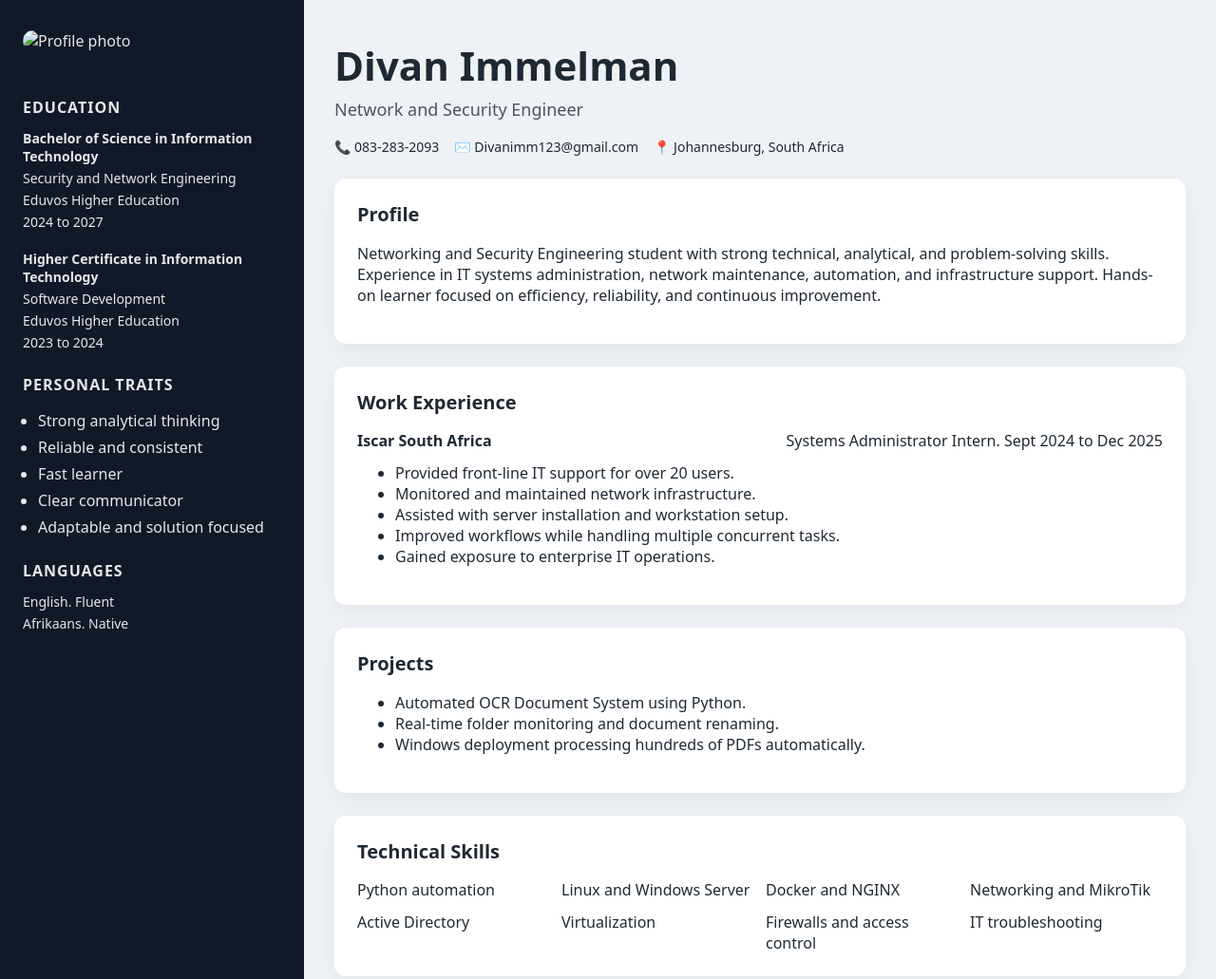
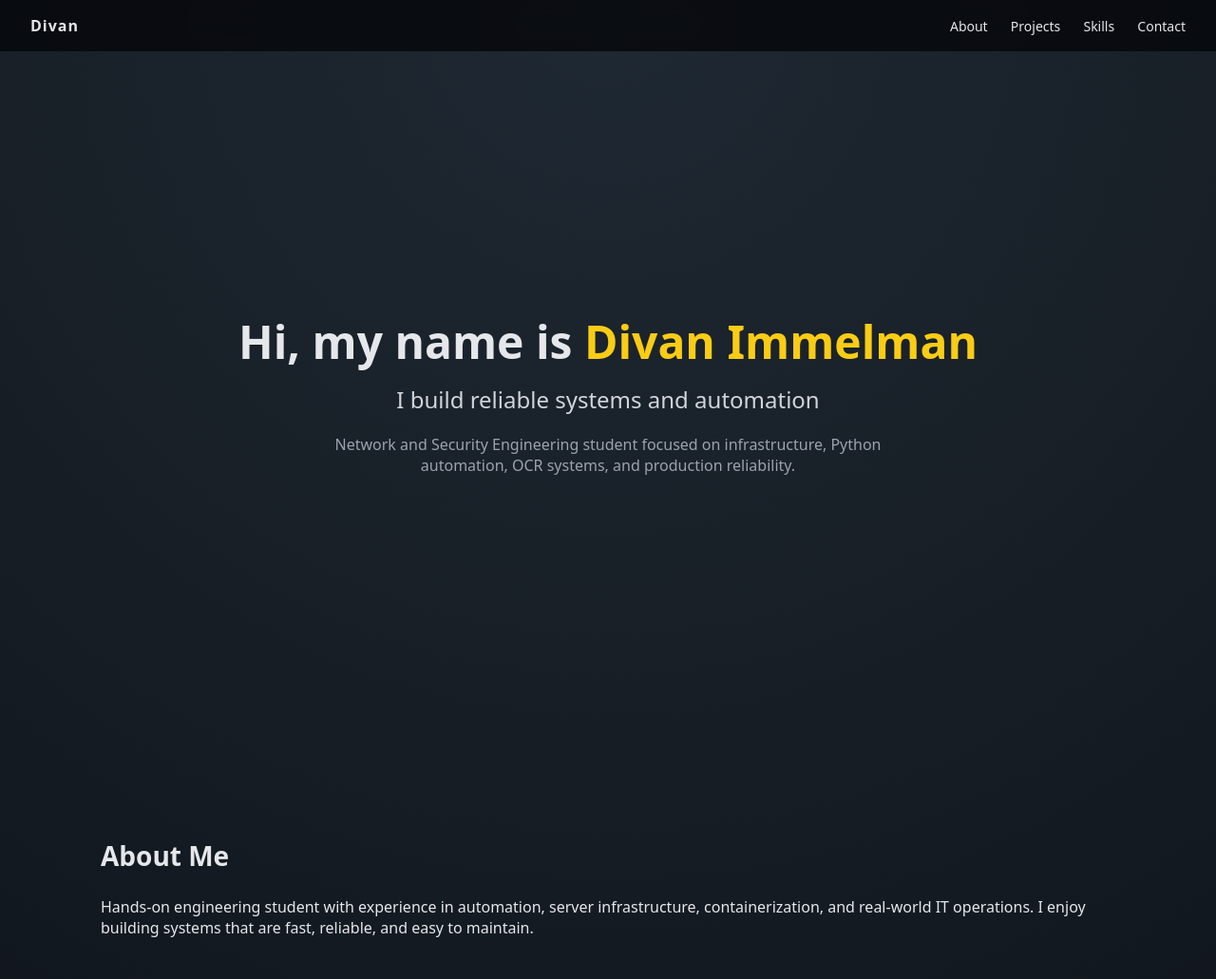
Before and after one commit to Divan-99/divanimmelman-site, a plain HTML site: page index.html in a window 1280 px wide. Shown: the top 1031 px of the page at 95% size. Drawn offline with Linux system fonts and the light colour scheme.

Commit message:
Dark modern portfolio layout inspired by reference site

```diff
--- a/index.html
+++ b/index.html
@@ -9,132 +9,77 @@
 </head>
 <body>
 
-<div class="layout">
+<nav class="navbar">
+    <div class="logo">Divan</div>
+    <div class="nav-links">
+        <a href="#about">About</a>
+        <a href="#projects">Projects</a>
+        <a href="#skills">Skills</a>
+        <a href="#contact">Contact</a>
+    </div>
+</nav>
 
-    <aside class="sidebar">
-        <img class="profile-photo" src="assets/profile.jpg" alt="Profile photo">
-
-        <section>
-            <h3>Education</h3>
-
-            <p class="bold">Bachelor of Science in Information Technology</p>
-            <p>Security and Network Engineering</p>
-            <p>Eduvos Higher Education</p>
-            <p>2024 to 2027</p>
-
-            <div class="spacer"></div>
-
-            <p class="bold">Higher Certificate in Information Technology</p>
-            <p>Software Development</p>
-            <p>Eduvos Higher Education</p>
-            <p>2023 to 2024</p>
+<section class="hero">
+    <div class="hero-content">
+        <h1>Hi, my name is <span>Divan Immelman</span></h1>
+        <h2>I build reliable systems and automation</h2>
+        <p>
+            Network and Security Engineering student focused on infrastructure,
+            Python automation, OCR systems, and production reliability.
+        </p>
+    </div>
 </section>
 
-        <section>
-            <h3>Personal Traits</h3>
-            <ul>
-                <li>Strong analytical thinking</li>
-                <li>Reliable and consistent</li>
-                <li>Fast learner</li>
-                <li>Clear communicator</li>
-                <li>Adaptable and solution focused</li>
-            </ul>
-        </section>
-
-        <section>
-            <h3>Languages</h3>
-            <p>English. Fluent</p>
-            <p>Afrikaans. Native</p>
-        </section>
-
-    </aside>
-
-    <main class="content">
-
-        <header class="hero">
-            <h1>Divan Immelman</h1>
-            <p class="headline">Network and Security Engineer</p>
-
-            <div class="contact-row">
-                <div>📞 083-283-2093</div>
-                <div>✉️ Divanimm123@gmail.com</div>
-                <div>📍 Johannesburg, South Africa</div>
-            </div>
-        </header>
-
-        <section class="card">
-            <h2>Profile</h2>
+<section id="about" class="section">
+    <h3>About Me</h3>
     <p>
-                Networking and Security Engineering student with strong technical, analytical, and problem-solving skills.
-                Experience in IT systems administration, network maintenance, automation, and infrastructure support.
-                Hands-on learner focused on efficiency, reliability, and continuous improvement.
+        Hands-on engineering student with experience in automation, server infrastructure,
+        containerization, and real-world IT operations. I enjoy building systems that are fast,
+        reliable, and easy to maintain.
     </p>
 </section>
 
-        <section class="card">
-            <h2>Work Experience</h2>
+<section id="projects" class="section">
+    <h3>Projects</h3>
 
-            <div class="job">
-                <div class="job-header">
-                    <strong>Iscar South Africa</strong>
-                    <span>Systems Administrator Intern. Sept 2024 to Dec 2025</span>
+    <div class="card-grid">
+        <div class="card">
+            <h4>Modular Desktop OCR Platform</h4>
+            <p>Configurable OCR system using Python and PySide6 for automated document processing.</p>
         </div>
 
-                <ul>
-                    <li>Provided front-line IT support for over 20 users.</li>
-                    <li>Monitored and maintained network infrastructure.</li>
-                    <li>Assisted with server installation and workstation setup.</li>
-                    <li>Improved workflows while handling multiple concurrent tasks.</li>
-                    <li>Gained exposure to enterprise IT operations.</li>
-                </ul>
+        <div class="card">
+            <h4>Barcode Extraction Pipeline</h4>
+            <p>YOLOv8 and OpenCV pipeline optimized for fast barcode recognition in PDFs.</p>
         </div>
 
+        <div class="card">
+            <h4>Self-hosted Infrastructure Lab</h4>
+            <p>Proxmox, Docker, reverse proxy, firewall configuration, and secure service hosting.</p>
+        </div>
+    </div>
 </section>
 
-        <section class="card">
-            <h2>Projects</h2>
+<section id="skills" class="section">
+    <h3>Skills</h3>
 
-            <ul>
-                <li>Automated OCR Document System using Python.</li>
-                <li>Real-time folder monitoring and document renaming.</li>
-                <li>Windows deployment processing hundreds of PDFs automatically.</li>
-            </ul>
-
+    <div class="skill-grid">
+        <div>Python</div>
+        <div>Linux</div>
+        <div>Docker</div>
+        <div>NGINX</div>
+        <div>MikroTik</div>
+        <div>Networking</div>
+        <div>Windows Server</div>
+        <div>Git</div>
+    </div>
 </section>
 
-        <section class="card">
-            <h2>Technical Skills</h2>
-
-            <div class="skills-grid">
-                <div>Python automation</div>
-                <div>Linux and Windows Server</div>
-                <div>Docker and NGINX</div>
-                <div>Networking and MikroTik</div>
-                <div>Active Directory</div>
-                <div>Virtualization</div>
-                <div>Firewalls and access control</div>
-                <div>IT troubleshooting</div>
-            </div>
-
+<section id="contact" class="section">
+    <h3>Contact</h3>
+    <p>Email: Divanimm123@gmail.com</p>
+    <p>Location: South Africa</p>
 </section>
-
-        <section class="card">
-            <h2>Volunteer Work</h2>
-
-            <p class="bold">NG Dalpark Kaleo Church. Audio and Production</p>
-
-            <ul>
-                <li>Managed live sound and production systems.</li>
-                <li>Maintained lighting and audio equipment.</li>
-                <li>Provided IT support and network stability.</li>
-                <li>Assisted with event technical planning.</li>
-            </ul>
-
-        </section>
-
-    </main>
-
-</div>
 
 </body>
 </html>
--- a/style.css
+++ b/style.css
@@ -4,122 +4,106 @@
 
 body {
     margin: 0;
-    background: #eef1f5;
     font-family: system-ui, -apple-system, Segoe UI, Roboto, Arial, sans-serif;
-    color: #1f2933;
+    background: radial-gradient(circle at top, #1f2933, #05070a);
+    color: #e5e7eb;
 }
 
-.layout {
-    display: grid;
-    grid-template-columns: 320px 1fr;
-    min-height: 100vh;
+.navbar {
+    position: sticky;
+    top: 0;
+    z-index: 10;
+    display: flex;
+    justify-content: space-between;
+    align-items: center;
+    padding: 16px 32px;
+    background: rgba(5, 7, 10, 0.8);
+    backdrop-filter: blur(10px);
 }
 
-.sidebar {
-    background: #111827;
-    color: #e5e7eb;
-    padding: 32px 24px;
+.logo {
+    font-weight: 700;
+    letter-spacing: 1px;
 }
 
-.profile-photo {
-    width: 100%;
-    border-radius: 12px;
+.nav-links a {
+    margin-left: 20px;
+    text-decoration: none;
+    color: #e5e7eb;
+    font-size: 14px;
+}
+
+.nav-links a:hover {
+    color: #facc15;
+}
+
+.hero {
+    min-height: 90vh;
+    display: flex;
+    justify-content: center;
+    align-items: center;
+    text-align: center;
+    padding: 40px 16px;
+}
+
+.hero h1 {
+    font-size: 48px;
+    margin: 0;
+}
+
+.hero span {
+    color: #facc15;
+}
+
+.hero h2 {
+    margin-top: 12px;
+    font-weight: 400;
+    color: #d1d5db;
+}
+
+.hero p {
+    max-width: 640px;
+    margin: 20px auto 0;
+    color: #9ca3af;
+}
+
+.section {
+    max-width: 1100px;
+    margin: auto;
+    padding: 80px 16px;
+}
+
+.section h3 {
+    font-size: 28px;
     margin-bottom: 24px;
 }
 
-.sidebar h3 {
-    margin-top: 24px;
-    margin-bottom: 12px;
-    font-size: 16px;
-    text-transform: uppercase;
-    letter-spacing: 1px;
-}
-
-.sidebar p {
-    margin: 4px 0;
-    font-size: 14px;
-}
-
-.sidebar ul {
-    padding-left: 16px;
-}
-
-.sidebar li {
-    margin-bottom: 6px;
-}
-
-.spacer {
-    height: 12px;
-}
-
-.bold {
-    font-weight: 600;
-}
-
-.content {
-    padding: 40px 32px 80px 32px;
-}
-
-.hero h1 {
-    margin: 0;
-    font-size: 42px;
-}
-
-.headline {
-    margin-top: 6px;
-    font-size: 18px;
-    color: #4b5563;
-}
-
-.contact-row {
-    display: flex;
-    flex-wrap: wrap;
-    gap: 16px;
-    margin-top: 16px;
-    font-size: 14px;
+.card-grid {
+    display: grid;
+    grid-template-columns: repeat(auto-fit, minmax(260px, 1fr));
+    gap: 24px;
 }
 
 .card {
-    background: white;
+    background: rgba(255, 255, 255, 0.05);
     border-radius: 12px;
     padding: 24px;
-    margin-top: 24px;
-    box-shadow: 0 8px 24px rgba(0, 0, 0, 0.05);
+    transition: transform 0.2s ease;
 }
 
-.card h2 {
-    margin-top: 0;
-    font-size: 20px;
+.card:hover {
+    transform: translateY(-4px);
 }
 
-.job-header {
-    display: flex;
-    justify-content: space-between;
-    flex-wrap: wrap;
-}
-
-.job ul {
-    margin-top: 12px;
-}
-
-.skills-grid {
+.skill-grid {
     display: grid;
-    grid-template-columns: repeat(auto-fit, minmax(180px, 1fr));
+    grid-template-columns: repeat(auto-fit, minmax(140px, 1fr));
     gap: 12px;
 }
 
-@media (max-width: 900px) {
-    .layout {
-        grid-template-columns: 1fr;
-    }
-
-    .sidebar {
-        text-align: center;
-    }
-
-    .profile-photo {
-        max-width: 240px;
-        margin: auto;
-        display: block;
-    }
+.skill-grid div {
+    background: rgba(255, 255, 255, 0.05);
+    padding: 12px;
+    text-align: center;
+    border-radius: 8px;
 }
```
Lines whose indentation alone changed are shown as unchanged.
